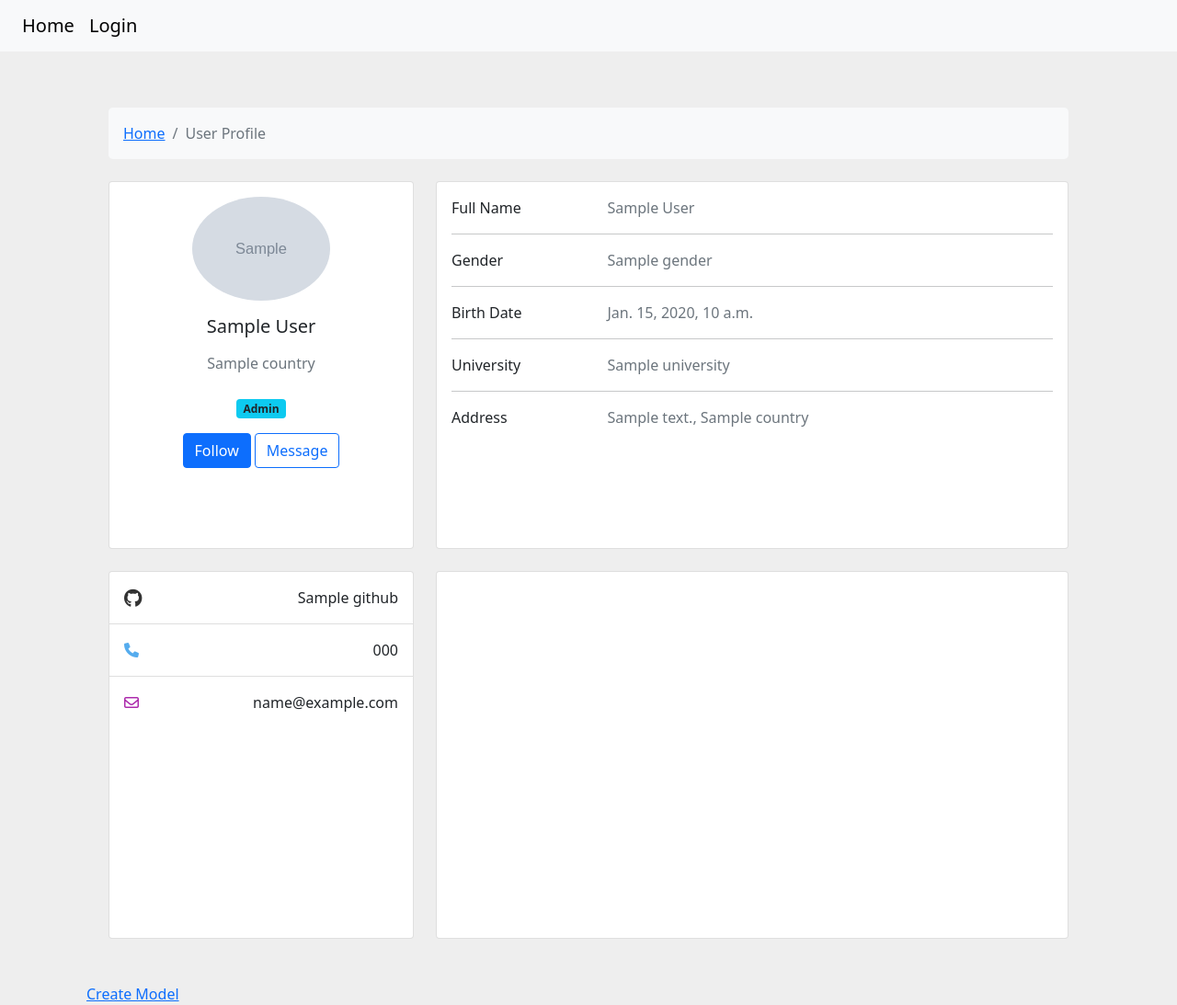
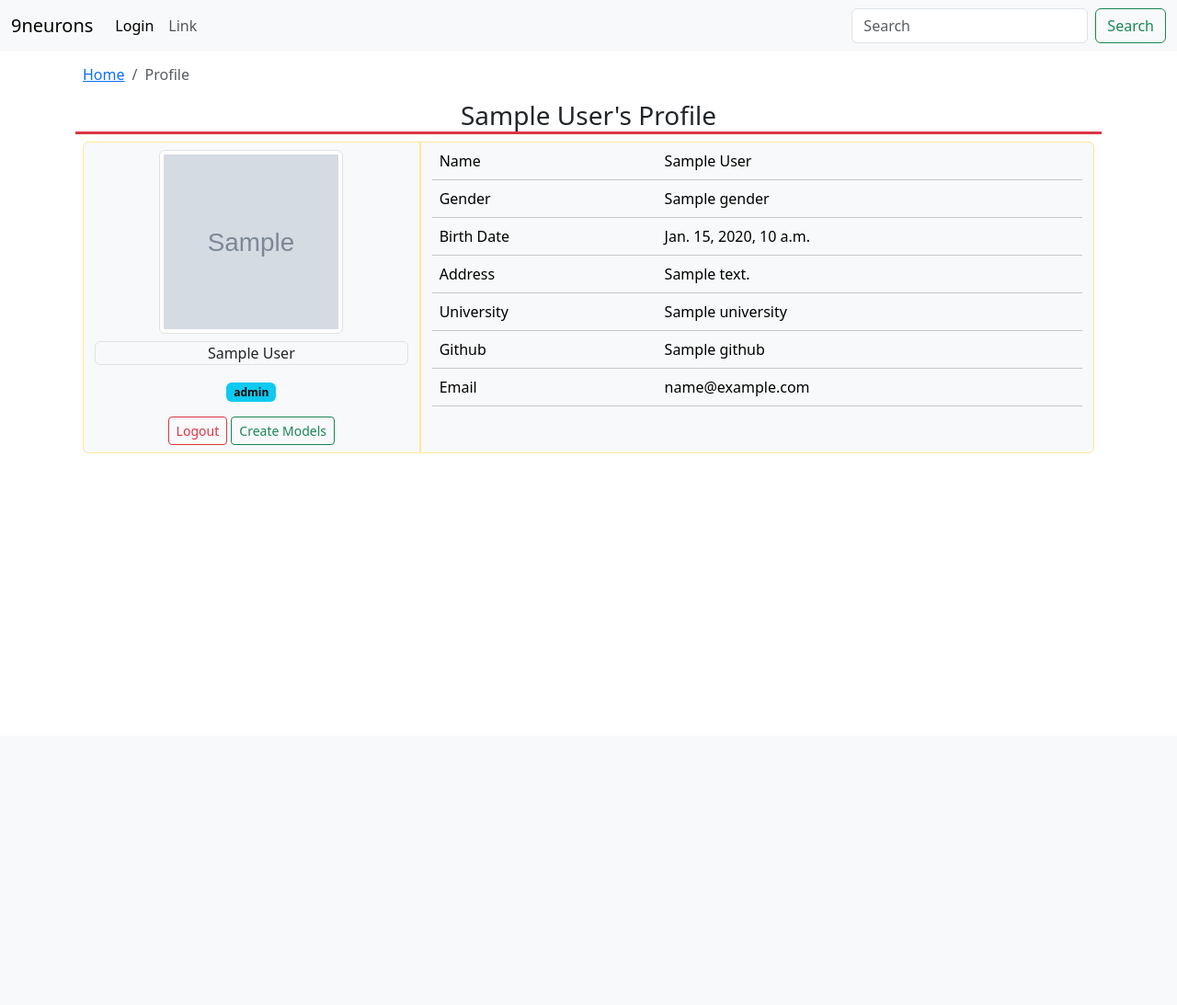
Before and after one commit to engnraminul/9neurons, a Django app: template templates/login/profile.html in a window 1280 px wide. Shown: the whole page at 92% size. After the commit the page ends 493 px from the top, so only its background shows below. Run offline with Django 4.2, Linux system fonts and the light colour scheme; the template is opened without the code that fills it: most values are stand-ins (such as "Sample title", 1, 10 or a date in 2020); grey boxes marked "Sample" are stand-in pictures; some libraries are stand-ins or nearby versions.

Commit message:
Update profile page design and add sub_category

```diff
--- a/Models/Forms.py
+++ b/Models/Forms.py
@@ -1,5 +1,5 @@
 from django import forms
-from .models import Model, Files
+from .models import Model, Files, Category, Sub_Category
 from ckeditor.widgets import CKEditorWidget
 
 class ModelFilesForm(forms.ModelForm):
@@ -7,9 +7,9 @@ class ModelFilesForm(forms.ModelForm):
 
     class Meta:
         model = Model
-        fields = ['title', 'category', 'content']
+        fields = ['title', 'category', 'sub_category', 'content',]
 
 class ModelForm(forms.ModelForm):
     class Meta:
         model = Model
-        fields = ['title', 'category', 'content',]
+        fields = ['title', 'category', 'sub_category', 'content',]
--- a/Models/admin.py
+++ b/Models/admin.py
@@ -1,5 +1,5 @@
 from django.contrib import admin
-from .models import Category, Model, Files
+from .models import Category, Model, Files, Sub_Category
 
 
 
@@ -10,5 +10,6 @@ class ModelAdmin(admin.ModelAdmin):
     inlines = [FilesAdmin]
 
 admin.site.register(Category)
+admin.site.register(Sub_Category)
 admin.site.register(Model, ModelAdmin)
 admin.site.register(Files)
--- a/Models/views.py
+++ b/Models/views.py
@@ -1,6 +1,6 @@
 from django.shortcuts import render, redirect
 from django.contrib.auth.decorators import login_required
-from .models import Model, Files
+from .models import *
 from Models.Forms import ModelForm, ModelFilesForm
 from django.http import HttpResponseRedirect
 from django.urls import reverse
--- a/templates/base.html
+++ b/templates/base.html
@@ -1,77 +1,21 @@
 {% load static %}
 
-<!DOCTYPE html>
-<html lang="en" dir="ltr">
+<!doctype html>
+<html lang="en">
   <head>
-    {% load static %}
     <meta charset="utf-8">
-    <meta name="viewpost" content="width=device-width, initial-scale=1.0">
-    <meta http-equiv="X-UA-compatible" content="ie=edge">
-    <link rel="stylesheet" href="https://cdn.jsdelivr.net/npm/bootstrap@5.3.0/dist/css/bootstrap.min.css">
-    <link href="https://cdn.jsdelivr.net/npm/bootstrap@5.0.2/dist/css/bootstrap.min.css" rel="stylesheet" integrity="sha384-EVSTQN3/azprG1Anm3QDgpJLIm9Nao0Yz1ztcQTwFspd3yD65VohhpuuCOmLASjC" crossorigin="anonymous">
-    <script src="https://cdn.jsdelivr.net/npm/bootstrap@5.0.2/dist/js/bootstrap.bundle.min.js" integrity="sha384-MrcW6ZMFYlzcLA8Nl+NtUVF0sA7MsXsP1UyJoMp4YLEuNSfAP+JcXn/tWtIaxVXM" crossorigin="anonymous"></script>
+    <meta name="viewport" content="width=device-width, initial-scale=1">
+    <link href="https://cdn.jsdelivr.net/npm/bootstrap@5.3.1/dist/css/bootstrap.min.css" rel="stylesheet" integrity="sha384-4bw+/aepP/YC94hEpVNVgiZdgIC5+VKNBQNGCHeKRQN+PtmoHDEXuppvnDJzQIu9" crossorigin="anonymous">
     <link rel="stylesheet" href="https://cdnjs.cloudflare.com/ajax/libs/font-awesome/6.0.0/css/all.min.css">
     <link rel="stylesheet" href="{% static 'custom_css/style.css' %}">
+    <link rel="stylesheet" href="{% static 'style.css' %}">
     <script src="{% static 'ckeditor/ckeditor.js' %}"></script>
     <title>{% block title %} {% endblock %}</title>
-
-    <style>
-      .card {
-        height: 400px;
-      }
-
-      .card-product:after {
-        content: "";
-        display: table;
-        clear: both;
-        visibility: hidden;
-      }
-
-      .card-product .price-old{
-        color: #999;
-
-      }
-
-      .card-product .img-wrap {
-        border-radius: 3px 3px 0 0;
-        overflow: hidden;
-        position: relative;
-        height: 450px;
-        text-align: center;
-      }
-
-      .card-product .img-wrap img {
-        max-height: 300px;
-        max-width: 300px;
-        object-fit: cover;
-      }
-
-      .card-product .info-wrap {
-        overflow: hidden;
-        padding: 15px;
-        border-top: 1px solid #eee;
-      }
-
-      .card-product .title {
-        margin-top: 0px;
-      }
-
-      .card-product .action-wrap {
-        padding-top: 4px;
-        margin-top: 4px;
-      }
-
-      .card-product .bottom-wrap {
-        padding: 15px;
-        border-top: 1px solid #eee;
-      }
-    </style>
-
     {% block head %} {% endblock %}
-
   </head>
   <body>
-  <section style="background-color: #eee;">
+    <body>
+      <section style="">
         {% include 'navmenu.html' %}
         <div class="container" style="padding-top:5px">
           <div class="messages container mt-2">
@@ -88,11 +32,7 @@
           </div>
           {% block body %} {% endblock %}
         </div>
-  </section>
-
-    <script src="https://code.jquery.com/jquery-3.6.0.slim.min.js" integrity="sha256-u7e5khyithlIdTpu22PHhENmPcRdFiHRjhAuHcs05RI=" crossorigin="anonymous"></script>
-    <script src="https://cdn.jsdelivr.net/npm/bootstrap@5.0.2/dist/js/bootstrap.bundle.min.js" integrity="sha384-MrcW6ZMFYlzcLA8Nl+NtUVF0sA7MsXsP1UyJoMp4YLEuNSfAP+JcXn/tWtIaxVXM" crossorigin="anonymous"></script>
-    <script src="https://cdnjs.cloudflare.com/ajax/libs/popper.js/1.12.9/umd/popper.min.js" integrity="sha384-ApNbgh9B+Y1QKtv3Rn7W3mgPxhU9K/ScQsAP7hUibX39j7fakFPskvXusvfa0b4Q" crossorigin="anonymous"></script>
+    <script src="https://cdn.jsdelivr.net/npm/bootstrap@5.3.1/dist/js/bootstrap.bundle.min.js" integrity="sha384-HwwvtgBNo3bZJJLYd8oVXjrBZt8cqVSpeBNS5n7C8IVInixGAoxmnlMuBnhbgrkm" crossorigin="anonymous"></script>
 
   </body>
 </html>
--- a/templates/login/profile.html
+++ b/templates/login/profile.html
@@ -1,113 +1,69 @@
 {% extends 'base.html' %}
+{% block title %}{{profile.full_name}}'s profiles' {% endblock %}
 {% block body %}
-<section style="background-color: #eee;">
-    <div class="container py-5">
-      <div class="row">
-        <div class="col">
-          <nav aria-label="breadcrumb" class="bg-light rounded-3 p-3 mb-4">
-            <ol class="breadcrumb mb-0">
-              <li class="breadcrumb-item"><a href="{% url 'home' %}">Home</a></li>
-              <li class="breadcrumb-item active" aria-current="page">User Profile</li>
-            </ol>
-          </nav>
-        </div>
+
+  <div class="m-2">
+    <nav aria-label="breadcrumb" class="">
+      <ol class="breadcrumb">
+        <li class="breadcrumb-item"><a href="{% url 'home' %}">Home</a></li>
+        <li class="breadcrumb-item active" aria-current="page">Profile</li>
+      </ol>
+    </nav>
+  </div>
+  <div>
+    <h3 class="text-center border-bottom border-danger border-3">{{profile.full_name}}'s Profile</h3>
+  </div>
+  <div class="row m-2">
+    <div class="col-md-4 col-lg-4 col-sm-12 bg-light rounded-start border border-warning-subtle text-center">
+      <div class="p-2">
+        <img style="width: 200px; height: 200px;" src="{{ profile.profile_picture.url }}" class="img-thumbnail" alt="...">
       </div>
+      <div>
+        <p class="border rounded">{{profile.full_name}}</p>
+        <p class="badge text-bg-info">{{profile.user_type}}</p>
+        <br>
+        <a class="btn btn-outline-danger btn-sm mb-2" href="{% url 'Login:logout' %}">Logout</a>
+        <a class="btn btn-outline-success btn-sm mb-2" href="{% url 'Models:create_model' %}">Create Models</a>
+      </div>
+    </div>
+    <div class="col-md-8 col-lg-8 col-sm-12 bg-light rounded-end border border-warning-subtle">
+      <table class="table table-light">
 
-      <div class="row">
-        <div class="col-lg-4">
-          <div class="card mb-4">
-            <div class="card-body text-center">
-              <img src="{{profile.profile_picture.url}}" alt="avatar"
-                class="rounded-circle img-fluid" style="width: 150px;">
-              <h5 class="my-3">{{profile.full_name}}</h5>
-              <p class="text-muted mb-4">{{profile.country}}</p>
-              <p class="badge bg-info text-dark">Admin</p>
-              <div class="d-flex justify-content-center mb-2">
-                <button type="button" class="btn btn-primary">Follow</button>
-                <button type="button" class="btn btn-outline-primary ms-1">Message</button>
-              </div>
-            </div>
-          </div>
-          <div class="card mb-4 mb-lg-0">
-            <div class="card-body p-0">
-              <ul class="list-group list-group-flush rounded-3">
-                <li class="list-group-item d-flex justify-content-between align-items-center p-3">
-                  <i class="fab fa-github fa-lg" style="color: #333333;"></i>
-                  <p class="mb-0">{{profile.github}}</p>
-                </li>
-                <li class="list-group-item d-flex justify-content-between align-items-center p-3">
-                  <i class="fa-solid fa-phone" style="color: #55acee;"></i>
-                  <p class="mb-0">{{profile.phone}}</p>
-                </li>
-                <li class="list-group-item d-flex justify-content-between align-items-center p-3">
-                  <i class="fa-regular fa-envelope" style="color: #ac2bac;"></i>
-                  <p class="mb-0">{{profile.email}}</p>
-                </li>
-              </ul>
-            </div>
-          </div>
-        </div>
-        <div class="col-lg-8">
-          <div class="card mb-4">
-            <div class="card-body">
-              <div class="row">
-                <div class="col-sm-3">
-                  <p class="mb-0">Full Name</p>
-                </div>
-                <div class="col-sm-9">
-                  <p class="text-muted mb-0">{{profile.full_name}}</p>
-                </div>
-              </div>
-              <hr>
-              <div class="row">
-                <div class="col-sm-3">
-                  <p class="mb-0">Gender</p>
-                </div>
-                <div class="col-sm-9">
-                  <p class="text-muted mb-0">{{profile.gender}}</p>
-                </div>
-              </div>
-              <hr>
-              <div class="row">
-                <div class="col-sm-3">
-                  <p class="mb-0">Birth Date</p>
-                </div>
-                <div class="col-sm-9">
-                  <p class="text-muted mb-0">{{profile.birth_date}}</p>
-                </div>
-              </div>
-              <hr>
-              <div class="row">
-                <div class="col-sm-3">
-                  <p class="mb-0">University</p>
-                </div>
-                <div class="col-sm-9">
-                  <p class="text-muted mb-0">{{profile.university}}</p>
-                </div>
-              </div>
-              <hr>
-              <div class="row">
-                <div class="col-sm-3">
-                  <p class="mb-0">Address</p>
-                </div>
-                <div class="col-sm-9">
-                  <p class="text-muted mb-0">{{profile.address}}, {{profile.country}}</p>
-                </div>
-              </div>
-            </div>
-          </div>
-          <div class="row">
-            <div class="col-md-12">
-              <div class="card mb-4 mb-md-0">
-                <div class="card-body">
+        <tbody>
+          <tr>
+            <td>Name</td>
+            <td>{{ profile.full_name }}</td>
+          </tr>
+          <tr>
+            <td>Gender</td>
+            <td>{{ profile.gender }}</td>
+          </tr>
+          <tr>
+            <td>Birth Date</td>
+            <td>{{ profile.birth_date }}</td>
+          </tr>
+          <tr>
+            <td>Address</td>
+            <td>{{ profile.address }}</td>
+          </tr>
+          <tr>
+            <td>University</td>
+            <td>{{ profile.university }}</td>
+          </tr>
+          <tr>
+            <td>Github</td>
+            <td>{{ profile.github }}</td>
+          </tr>
+          <tr>
+            <td>Email</td>
+            <td>{{ profile.email }}</td>
+          </tr>
+
+        </tbody>
+      </table>
+    </div>
+  </div>
 
 
-            </div>
-          </div>
-        </div>
-      </div>
-    </div>
-  </section>
 
-  <a href="{% url 'Models:create_model' %}">Create Model</a>
 {% endblock %}
--- /dev/null
+++ b/templates/model/models.html
@@ -0,0 +1,6 @@
+{% extends 'base.html' %} {% load static %}
+{% block title %} Models{% endblock %}
+{% block head %} {% endblock %}
+{% block body %}
+
+{% endblock %}
--- a/templates/navmenu.html
+++ b/templates/navmenu.html
@@ -1,24 +1,31 @@
-
-
-<nav class="navbar navbar-expand-lg navbar-black bg-light">
+<nav class="navbar navbar-expand-lg bg-body-tertiary">
   <div class="container-fluid">
-    <a class="navbar-brand" href="/">Home</a>
-
-    {% if user.is_authenticated %}
-
-    <a class="navbar-brand" href="{% url 'Login:profile' %}">Profile</a>
-    <a class="navbar-brand" href="{% url 'Login:logout' %}">Logout</a>
-    {% else %}
-    <a class="navbar-brand" href="{% url 'Login:login' %}">Login</a>
-    {% endif %}
-    <button class="navbar-toggler" type="button" data-bs-toggle="collapse" data-bs-target="#navbarNav" aria-controls="navbarNav" aria-expanded="false" aria-label="Toggle navigation">
+    <a class="navbar-brand" href="#">9neurons</a>
+    <button class="navbar-toggler" type="button" data-bs-toggle="collapse" data-bs-target="#navbarSupportedContent" aria-controls="navbarSupportedContent" aria-expanded="false" aria-label="Toggle navigation">
       <span class="navbar-toggler-icon"></span>
     </button>
-    <div class="collapse navbar-collapse" id="navbarNav">
-
-
+    <div class="collapse navbar-collapse" id="navbarSupportedContent">
+      <ul class="navbar-nav me-auto mb-2 mb-lg-0">
+        {% if user.is_authenticated %}
+        <li class="nav-item">
+          <a class="nav-link active" aria-current="page" href="{% url 'Login:profile' %}">Profile</a>
+        </li>
+        <li class="nav-item">
+          <a class="nav-link active" aria-current="page" href="{% url 'Login:logout' %}">Logout</a>
+        </li>
+        {% else %}
+        <li class="nav-item">
+        <a class="nav-link active" aria-current="page" href="{% url 'Login:login' %}">Login</a>
+      </li>
+        {% endif %}
+        <li class="nav-item">
+          <a class="nav-link" href="#">Link</a>
+        </li>
+      </ul>
+      <form class="d-flex" role="search">
+        <input class="form-control me-2" type="search" placeholder="Search" aria-label="Search">
+        <button class="btn btn-outline-success" type="submit">Search</button>
+      </form>
     </div>
-
   </div>
-
 </nav>
```
Also changed, not shown: Models/models.py (+20 -0 lines), templates/model/Create_model.html (+16 -14 lines), Models/migrations/0005_model_status.py (added), Models/migrations/0006_category_parent_category.py (added), Models/migrations/0007_remove_category_parent_category_sub_category.py (added), Models/migrations/0008_model_sub_category.py (added), Models/migrations/0009_alter_model_sub_category.py (added), db.sqlite3, 2 other files. Lines whose indentation alone changed are shown as unchanged.
